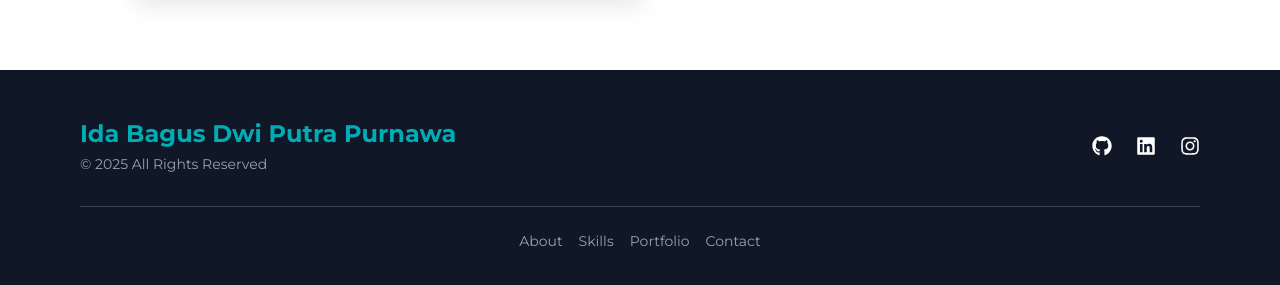
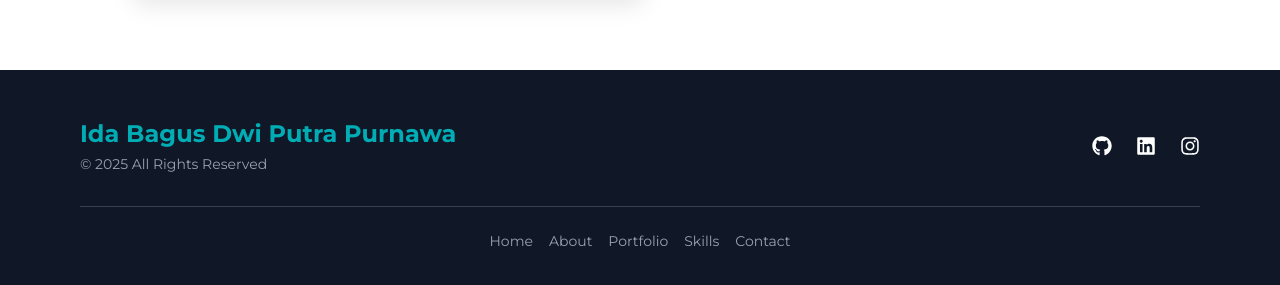
Before and after one commit to dwiputrapurnawa/portfolio-web, a Next.js app: page / in a window 1280 px wide. Shown: the part 3278-3563 px from the top of the page. Built offline with nearby package versions, Linux system fonts and the light colour scheme.

Commit message:
fix: menambahkan animasi footer

```diff
--- a/components/layout/Footer.tsx
+++ b/components/layout/Footer.tsx
@@ -2,57 +2,96 @@
 "use client";
 
 import { FaGithub, FaLinkedin, FaInstagram } from "react-icons/fa";
+import { motion } from "framer-motion";
+
+const socialLinks = [
+    { icon: <FaGithub />, href: "https://github.com/dwiputrapurnawa" },
+    { icon: <FaLinkedin />, href: "https://www.linkedin.com/in/ida-bagus-dwi-putra-purnawa-5a929b174/" },
+    { icon: <FaInstagram />, href: "https://instagram.com/idabagusdwiputrapurnawa" },
+];
+
+const navLinks = [
+    { name: "Home", href: "/" },
+    { name: "About", href: "#about" },
+    { name: "Portfolio", href: "#portfolio" },
+    { name: "Skills", href: "#skills" },
+    { name: "Contact", href: "#contact" },
+];
 
 export default function Footer() {
     return (
-        <footer className="bg-gray-900 text-white py-12 px-8 md:px-20 relative">
+        <motion.footer
+            className="bg-gray-900 text-white py-12 px-8 md:px-20"
+            initial={{ opacity: 0, y: 50 }}
+            whileInView={{ opacity: 1, y: 0 }}
+            viewport={{ once: true }}
+            transition={{ duration: 0.8 }}
+        >
             {/* Top Section */}
             <div className="flex flex-col md:flex-row items-center justify-between gap-6">
                 {/* Branding / Copyright */}
-                <div className="text-center md:text-left">
-                    <h2 className="text-2xl font-bold text-[#00ADB5]">Ida Bagus Dwi Putra Purnawa</h2>
-                    <p className="text-sm text-gray-400 mt-1">&copy; {new Date().getFullYear()} All Rights Reserved</p>
-                </div>
+                <motion.div
+                    className="text-center md:text-left"
+                    initial={{ opacity: 0, x: -50 }}
+                    whileInView={{ opacity: 1, x: 0 }}
+                    transition={{ duration: 0.6 }}
+                >
+                    <h2 className="text-2xl font-bold text-[#00ADB5]">
+                        Ida Bagus Dwi Putra Purnawa
+                    </h2>
+                    <p className="text-sm text-gray-400 mt-1">
+                        &copy; {new Date().getFullYear()} All Rights Reserved
+                    </p>
+                </motion.div>
 
                 {/* Social Media Links */}
-                <div className="flex gap-6 text-xl">
+                <motion.div
+                    className="flex gap-6 text-xl"
+                    initial={{ opacity: 0, x: 50 }}
+                    whileInView={{ opacity: 1, x: 0 }}
+                    transition={{ duration: 0.6 }}
+                >
+                    {socialLinks.map((link, idx) => (
+                        <motion.a
+                            key={idx}
+                            href={link.href}
+                            target="_blank"
+                            rel="noopener noreferrer"
+                            className="hover:text-[#00ADB5] transition-colors"
+                            whileHover={{ scale: 1.2 }}
+                            whileTap={{ scale: 0.95 }}
+                        >
+                            {link.icon}
+                        </motion.a>
+                    ))}
+                </motion.div>
+            </div>
+
+            {/* Divider */}
+            <motion.div
+                className="border-t border-gray-700 mt-8"
+                initial={{ width: 0 }}
+                whileInView={{ width: "100%" }}
+                transition={{ duration: 0.8 }}
+            ></motion.div>
+
+            {/* Bottom Navigation */}
+            <motion.div
+                className="mt-6 flex flex-col md:flex-row justify-center gap-4 text-gray-400 text-sm"
+                initial={{ opacity: 0 }}
+                whileInView={{ opacity: 1 }}
+                transition={{ duration: 0.8, delay: 0.2 }}
+            >
+                {navLinks.map((link, idx) => (
                     <a
-                        href="https://github.com/username"
-                        target="_blank"
-                        rel="noopener noreferrer"
+                        key={idx}
+                        href={link.href}
                         className="hover:text-[#00ADB5] transition-colors"
                     >
-                        <FaGithub />
+                        {link.name}
                     </a>
-                    <a
-                        href="https://linkedin.com/in/username"
-                        target="_blank"
-                        rel="noopener noreferrer"
-                        className="hover:text-[#00ADB5] transition-colors"
-                    >
-                        <FaLinkedin />
-                    </a>
-                    <a
-                        href="https://instagram.com/username"
-                        target="_blank"
-                        rel="noopener noreferrer"
-                        className="hover:text-[#00ADB5] transition-colors"
-                    >
-                        <FaInstagram />
-                    </a>
-                </div>
-            </div>
-
-            {/* Optional Divider */}
-            <div className="border-t border-gray-700 mt-8"></div>
-
-            {/* Bottom Navigation */}
-            <div className="mt-6 flex flex-col md:flex-row justify-center gap-4 text-gray-400 text-sm">
-                <a href="#about" className="hover:text-[#00ADB5] transition-colors">About</a>
-                <a href="#skills" className="hover:text-[#00ADB5] transition-colors">Skills</a>
-                <a href="#portfolio" className="hover:text-[#00ADB5] transition-colors">Portfolio</a>
-                <a href="#contact" className="hover:text-[#00ADB5] transition-colors">Contact</a>
-            </div>
-        </footer>
+                ))}
+            </motion.div>
+        </motion.footer>
     );
 }
```
